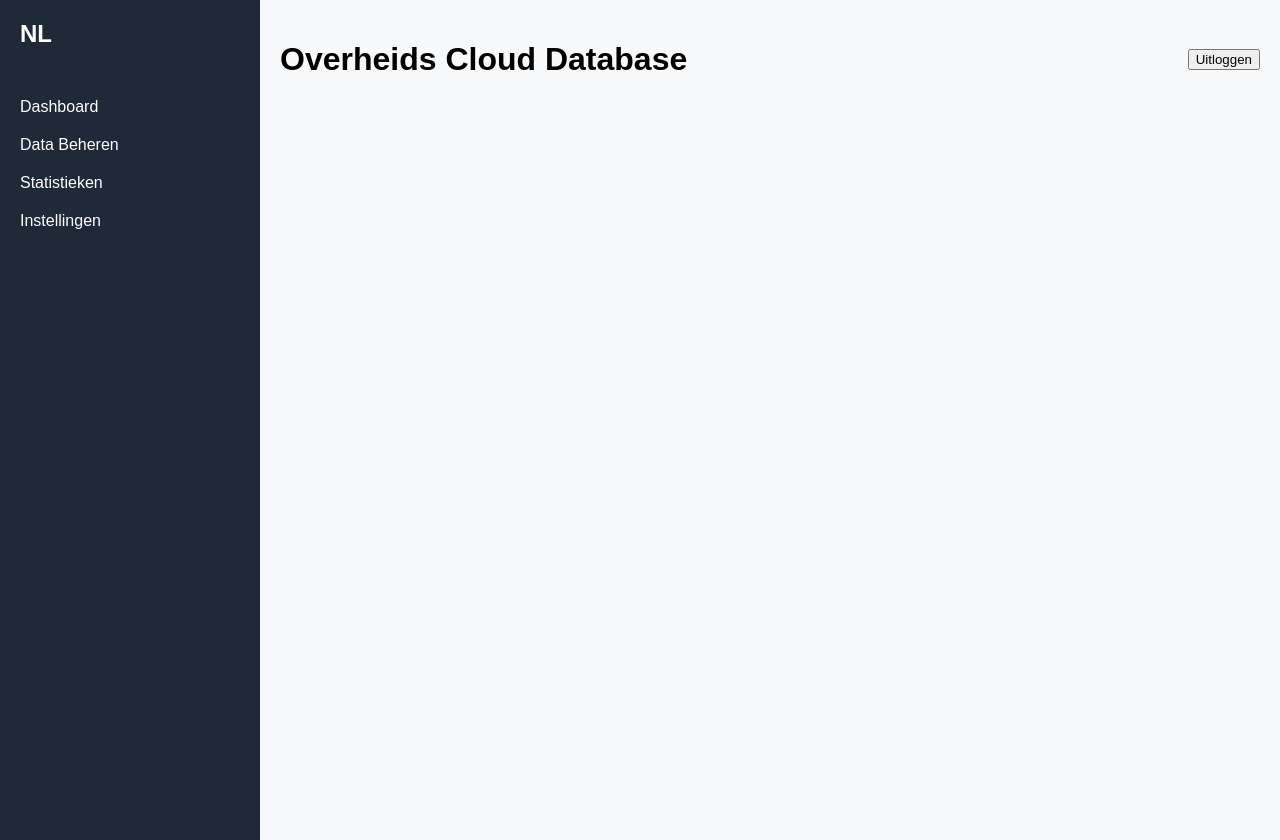
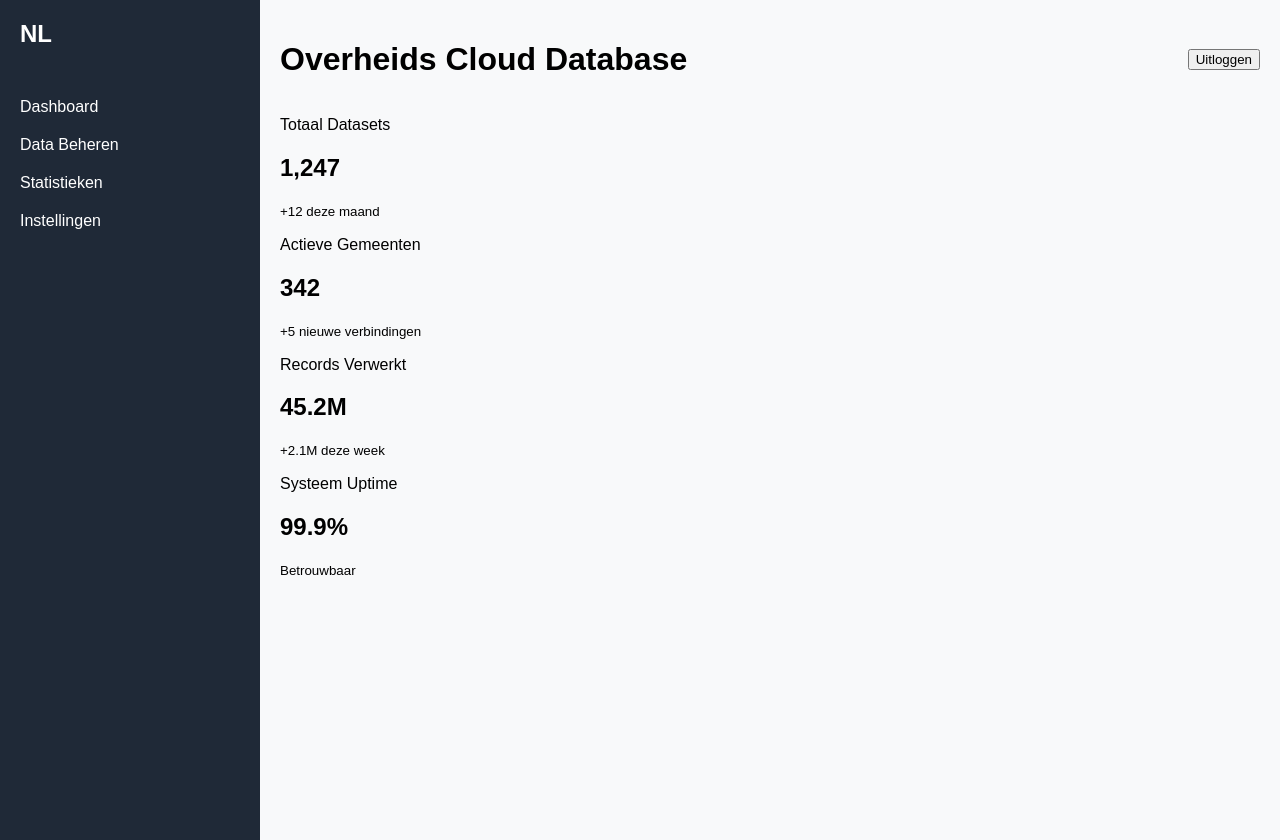
Before and after one commit to Joesra/dooyoogeequu34, a Flask app: page / in a window 1280 px wide. Run offline with Flask 3, Linux system fonts and the light colour scheme.

Commit message:
test data toegevoegd bij de base.html

```diff
--- a/app/templates/base.html
+++ b/app/templates/base.html
@@ -1,11 +1,13 @@
 <!DOCTYPE html>
 <html lang="nl">
+
 <head>
     <meta charset="UTF-8">
     <meta name="viewport" content="width=device-width, initial-scale=1.0">
     <title>Overheids Cloud Database</title>
     <link rel="stylesheet" href="{{url_for('static', filename='css/style.css')}}" />
 </head>
+
 <body>
     <div class="sidebar">
         <div class="logo">NL</div>
@@ -21,6 +23,33 @@
             <h1>Overheids Cloud Database</h1>
             <button class="logout">Uitloggen</button>
         </header>
-</div>
+
+        <section class="stats">
+            <div class="card">
+                <p>Totaal Datasets</p>
+                <h2>1,247</h2>
+                <small>+12 deze maand</small>
+            </div>
+            <div class="card">
+                <p>Actieve Gemeenten</p>
+                <h2>342</h2>
+                <small>+5 nieuwe verbindingen</small>
+            </div>
+            <div class="card">
+                <p>Records Verwerkt</p>
+                <h2>45.2M</h2>
+                <small>+2.1M deze week</small>
+            </div>
+            <div class="card">
+                <p>Systeem Uptime</p>
+                <h2>99.9%</h2>
+                <small>Betrouwbaar</small>
+            </div>
+        </section>
+
+    </div>
+
+
 </body>
+
 </html>
```
